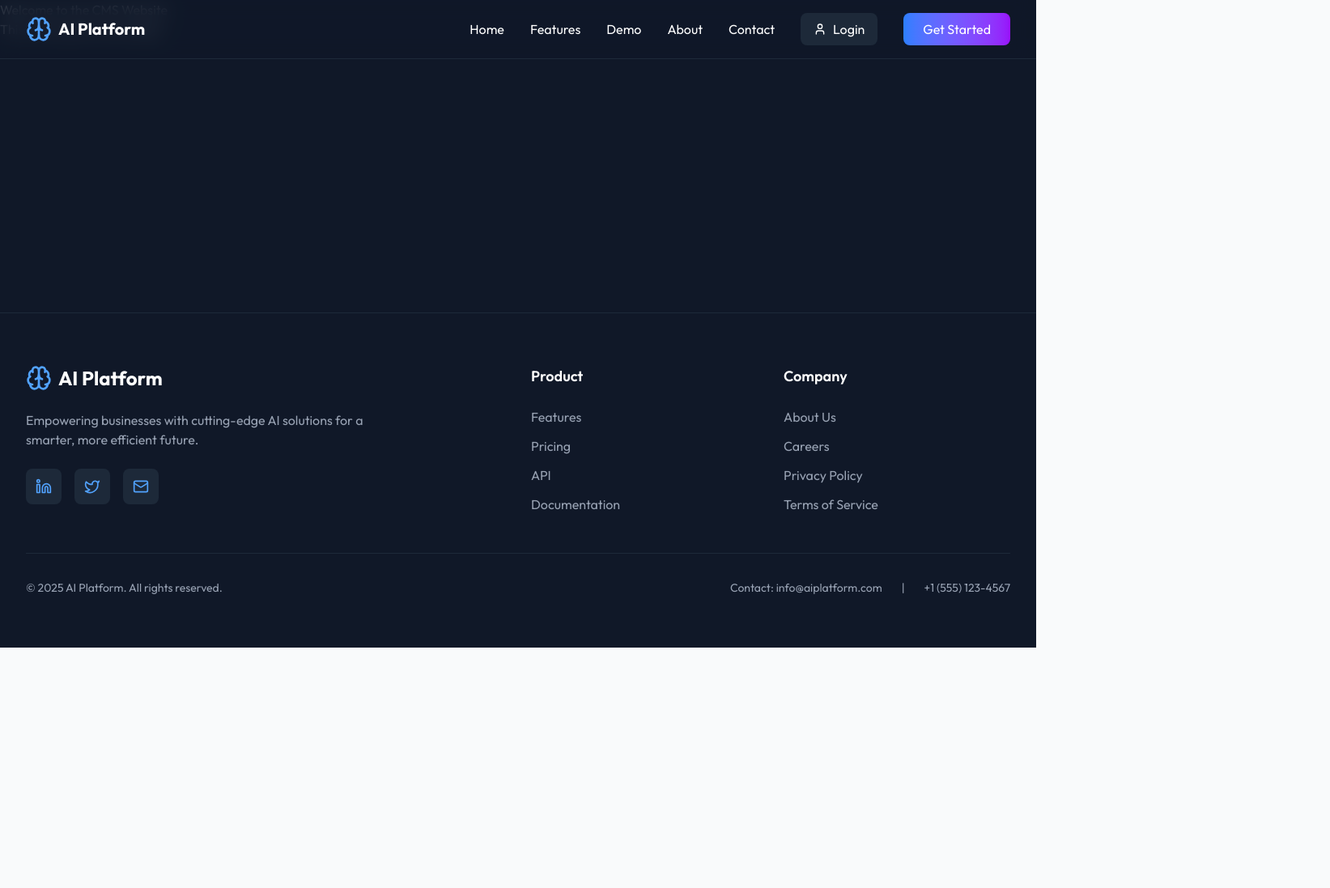
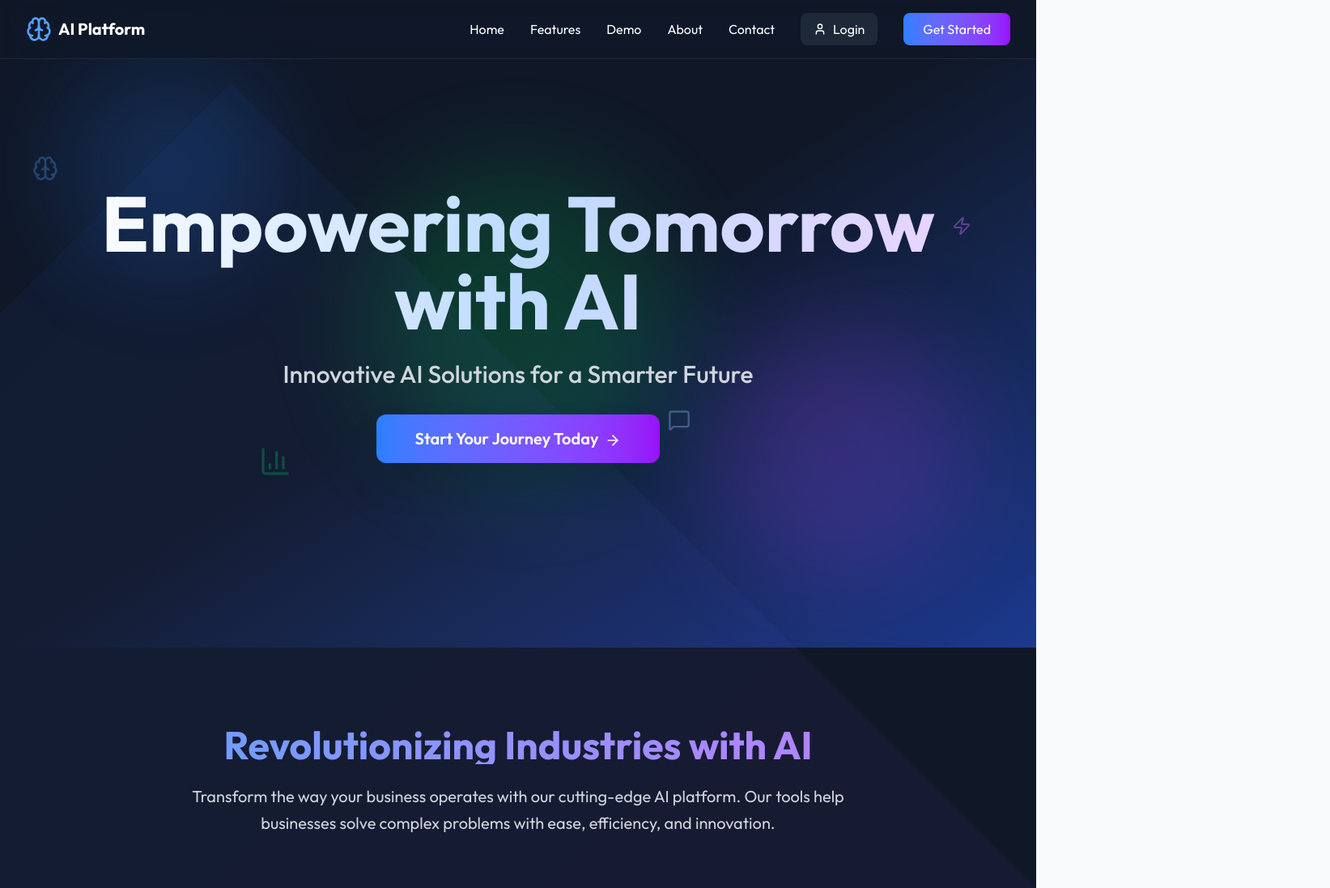
Before and after one commit to msaShahid/mega_project, a Next.js app in the folder next15/: page / in a window 1280 px wide. Shown: the top 1097 px of the page at 81% size, 1643 px wide, since content can reach past the window. Before the commit the page ends 800 px from the top, so only its background shows below. Built offline with nearby package versions, Linux system fonts and the light colour scheme.

Commit message:
`feat: add home page to render Home component`

```diff
--- a/next15/src/app/(public)/page.tsx
+++ b/next15/src/app/(public)/page.tsx
@@ -1,8 +1,15 @@
+import type { Metadata } from "next";
+import Home from "@/components/website/home";
+
+export const metadata: Metadata = {
+  title: "Home | AI Platform",
+  description: "Get in touch with our AI experts and explore tailored solutions.",
+};
+
 export default function HomePage() {
   return (
     <div>
-      <h1>Welcome to the CMS Website</h1>
-      <p>This is the public home page.</p>
+     <Home/>
     </div>
   );
 }
--- /dev/null
+++ b/next15/src/components/website/home.tsx
@@ -0,0 +1,169 @@
+"use client";
+import { Brain, Zap, BarChart3, MessageSquare, ArrowRight, Star } from 'lucide-react';
+
+export default function Home() {
+  return (
+    <div className="min-h-screen bg-black text-white">
+      {/* Hero Section */}
+      <section className="relative min-h-screen flex items-center justify-center overflow-hidden">
+        <div className="absolute inset-0 bg-gradient-to-br from-black via-gray-900 to-blue-900">
+          <div className="absolute inset-0 opacity-20">
+            <div className="absolute top-20 left-20 w-64 h-64 bg-blue-500 rounded-full blur-3xl animate-pulse"></div>
+            <div className="absolute bottom-20 right-20 w-80 h-80 bg-purple-500 rounded-full blur-3xl animate-pulse delay-1000"></div>
+            <div className="absolute top-1/2 left-1/2 transform -translate-x-1/2 -translate-y-1/2 w-96 h-96 bg-green-500 rounded-full blur-3xl animate-pulse delay-2000"></div>
+          </div>
+        </div>
+
+        <div className="relative z-10 text-center px-4 max-w-6xl mx-auto">
+          <h1 className="text-6xl md:text-8xl font-bold mb-6 bg-gradient-to-r from-white via-blue-200 to-purple-200 bg-clip-text text-transparent">
+            Empowering Tomorrow with AI
+          </h1>
+          <h2 className="text-2xl md:text-3xl mb-8 text-gray-300 font-medium">
+            Innovative AI Solutions for a Smarter Future
+          </h2>
+          <button className="bg-gradient-to-r from-blue-500 to-purple-600 px-12 py-4 rounded-xl text-xl font-semibold hover:from-blue-600 hover:to-purple-700 transition-all transform hover:scale-105 shadow-2xl">
+            Start Your Journey Today
+            <ArrowRight className="inline-block ml-2 h-5 w-5" />
+          </button>
+        </div>
+
+        {/* Floating AI Icons */}
+        <div className="absolute inset-0 overflow-hidden pointer-events-none">
+          <Brain className="absolute top-1/4 left-10 h-8 w-8 text-blue-400 opacity-30 animate-bounce" />
+          <Zap className="absolute top-1/3 right-20 h-6 w-6 text-purple-400 opacity-40 animate-pulse" />
+          <BarChart3 className="absolute bottom-1/4 left-1/4 h-10 w-10 text-green-400 opacity-25 animate-bounce delay-500" />
+          <MessageSquare className="absolute bottom-1/3 right-1/3 h-7 w-7 text-blue-300 opacity-35 animate-pulse delay-1000" />
+        </div>
+      </section>
+
+      {/* Product Overview Section */}
+      <section className="py-24 bg-gradient-to-b from-black to-gray-900 relative">
+        <div className="absolute inset-0 opacity-5">
+          <div className="absolute inset-0 bg-gradient-to-r from-blue-500 to-purple-500 transform rotate-45 scale-150"></div>
+        </div>
+
+        <div className="relative z-10 max-w-7xl mx-auto px-4 sm:px-6 lg:px-8">
+          <div className="text-center mb-20">
+            <h2 className="text-5xl font-bold mb-6 bg-gradient-to-r from-blue-400 to-purple-400 bg-clip-text text-transparent">
+              Revolutionizing Industries with AI
+            </h2>
+            <p className="text-xl text-gray-300 max-w-4xl mx-auto leading-relaxed">
+              Transform the way your business operates with our cutting-edge AI platform. Our tools help businesses solve complex problems with ease, efficiency, and innovation.
+            </p>
+          </div>
+
+          <div className="grid md:grid-cols-2 lg:grid-cols-4 gap-8">
+            <div className="text-center group hover:transform hover:scale-105 transition-all">
+              <div className="bg-gradient-to-br from-blue-500 to-blue-600 p-6 rounded-2xl mb-4 inline-block group-hover:shadow-2xl group-hover:shadow-blue-500/25">
+                <Brain className="h-12 w-12 text-white" />
+              </div>
+              <h3 className="text-xl font-semibold mb-2 text-blue-300">Machine Learning</h3>
+              <p className="text-gray-400">Advanced algorithms that learn and adapt</p>
+            </div>
+
+            <div className="text-center group hover:transform hover:scale-105 transition-all">
+              <div className="bg-gradient-to-br from-purple-500 to-purple-600 p-6 rounded-2xl mb-4 inline-block group-hover:shadow-2xl group-hover:shadow-purple-500/25">
+                <MessageSquare className="h-12 w-12 text-white" />
+              </div>
+              <h3 className="text-xl font-semibold mb-2 text-purple-300">Natural Language Processing</h3>
+              <p className="text-gray-400">Understand and process human language</p>
+            </div>
+
+            <div className="text-center group hover:transform hover:scale-105 transition-all">
+              <div className="bg-gradient-to-br from-green-500 to-green-600 p-6 rounded-2xl mb-4 inline-block group-hover:shadow-2xl group-hover:shadow-green-500/25">
+                <BarChart3 className="h-12 w-12 text-white" />
+              </div>
+              <h3 className="text-xl font-semibold mb-2 text-green-300">Data Analytics</h3>
+              <p className="text-gray-400">Extract insights from complex datasets</p>
+            </div>
+
+            <div className="text-center group hover:transform hover:scale-105 transition-all">
+              <div className="bg-gradient-to-br from-orange-500 to-orange-600 p-6 rounded-2xl mb-4 inline-block group-hover:shadow-2xl group-hover:shadow-orange-500/25">
+                <Zap className="h-12 w-12 text-white" />
+              </div>
+              <h3 className="text-xl font-semibold mb-2 text-orange-300">Automation</h3>
+              <p className="text-gray-400">Streamline processes with intelligent automation</p>
+            </div>
+          </div>
+        </div>
+      </section>
+
+      {/* Social Proof Section */}
+      <section className="py-24 bg-gray-900">
+        <div className="max-w-7xl mx-auto px-4 sm:px-6 lg:px-8">
+          <div className="text-center mb-16">
+            <h2 className="text-4xl font-bold mb-4 text-white">
+              Trusted by Leading Companies
+            </h2>
+            <p className="text-xl text-gray-300">
+              Discover how businesses across industries are leveraging our AI platform to drive growth.
+            </p>
+          </div>
+
+          <div className="grid md:grid-cols-3 gap-8">
+            <div className="bg-gray-800 p-8 rounded-2xl border border-gray-700">
+              <div className="flex items-center mb-4">
+                {[...Array(5)].map((_, i) => (
+                  <Star key={i} className="h-5 w-5 text-yellow-400 fill-current" />
+                ))}
+              </div>
+              <p className="text-gray-300 mb-6 text-lg leading-relaxed">
+                The AI platform transformed our data analysis capabilities. We re now making decisions 10x faster with unprecedented accuracy.
+              </p>
+              <div className="flex items-center">
+                <div className="w-12 h-12 bg-gradient-to-r from-blue-500 to-purple-500 rounded-full flex items-center justify-center mr-4">
+                  <span className="text-white font-bold">JS</span>
+                </div>
+                <div>
+                  <p className="font-semibold text-white">John Smith</p>
+                  <p className="text-gray-400">CTO, TechCorp</p>
+                </div>
+              </div>
+            </div>
+
+            <div className="bg-gray-800 p-8 rounded-2xl border border-gray-700">
+              <div className="flex items-center mb-4">
+                {[...Array(5)].map((_, i) => (
+                  <Star key={i} className="h-5 w-5 text-yellow-400 fill-current" />
+                ))}
+              </div>
+              <p className="text-gray-300 mb-6 text-lg leading-relaxed">
+                Implementation was seamless and the ROI was immediate. Our customer service efficiency increased by 300%.
+              </p>
+              <div className="flex items-center">
+                <div className="w-12 h-12 bg-gradient-to-r from-green-500 to-blue-500 rounded-full flex items-center justify-center mr-4">
+                  <span className="text-white font-bold">MJ</span>
+                </div>
+                <div>
+                  <p className="font-semibold text-white">Maria Johnson</p>
+                  <p className="text-gray-400">VP Operations, DataFlow Inc</p>
+                </div>
+              </div>
+            </div>
+
+            <div className="bg-gray-800 p-8 rounded-2xl border border-gray-700">
+              <div className="flex items-center mb-4">
+                {[...Array(5)].map((_, i) => (
+                  <Star key={i} className="h-5 w-5 text-yellow-400 fill-current" />
+                ))}
+              </div>
+              <p className="text-gray-300 mb-6 text-lg leading-relaxed">
+                The predictive modeling features helped us reduce costs by 40% while improving our product quality significantly.
+              </p>
+              <div className="flex items-center">
+                <div className="w-12 h-12 bg-gradient-to-r from-purple-500 to-pink-500 rounded-full flex items-center justify-center mr-4">
+                  <span className="text-white font-bold">RK</span>
+                </div>
+                <div>
+                  <p className="font-semibold text-white">Robert Kim</p>
+                  <p className="text-gray-400">Director of Analytics, FutureTech</p>
+                </div>
+              </div>
+            </div>
+          </div>
+        </div>
+      </section>
+
+    </div>
+  );
+}
```
